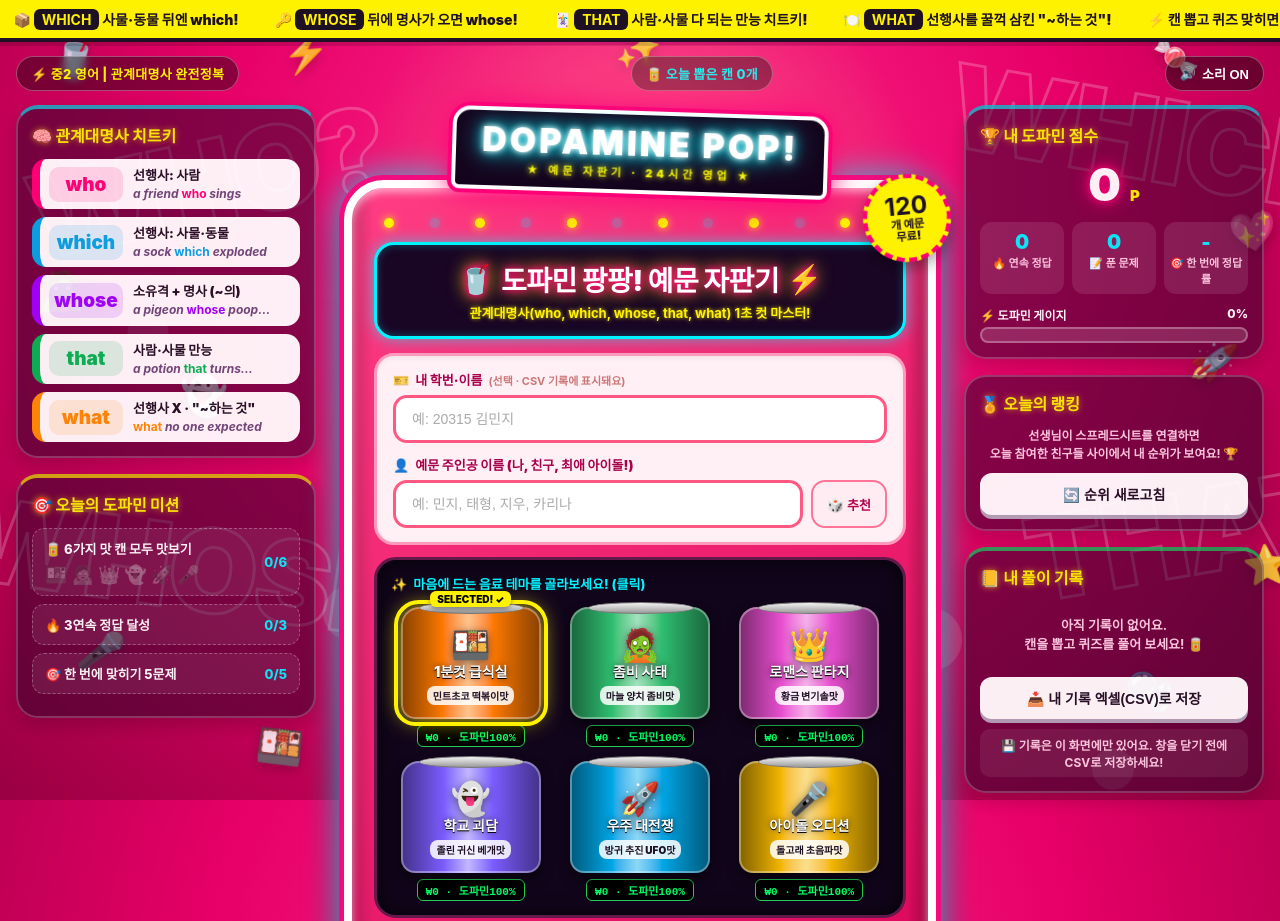
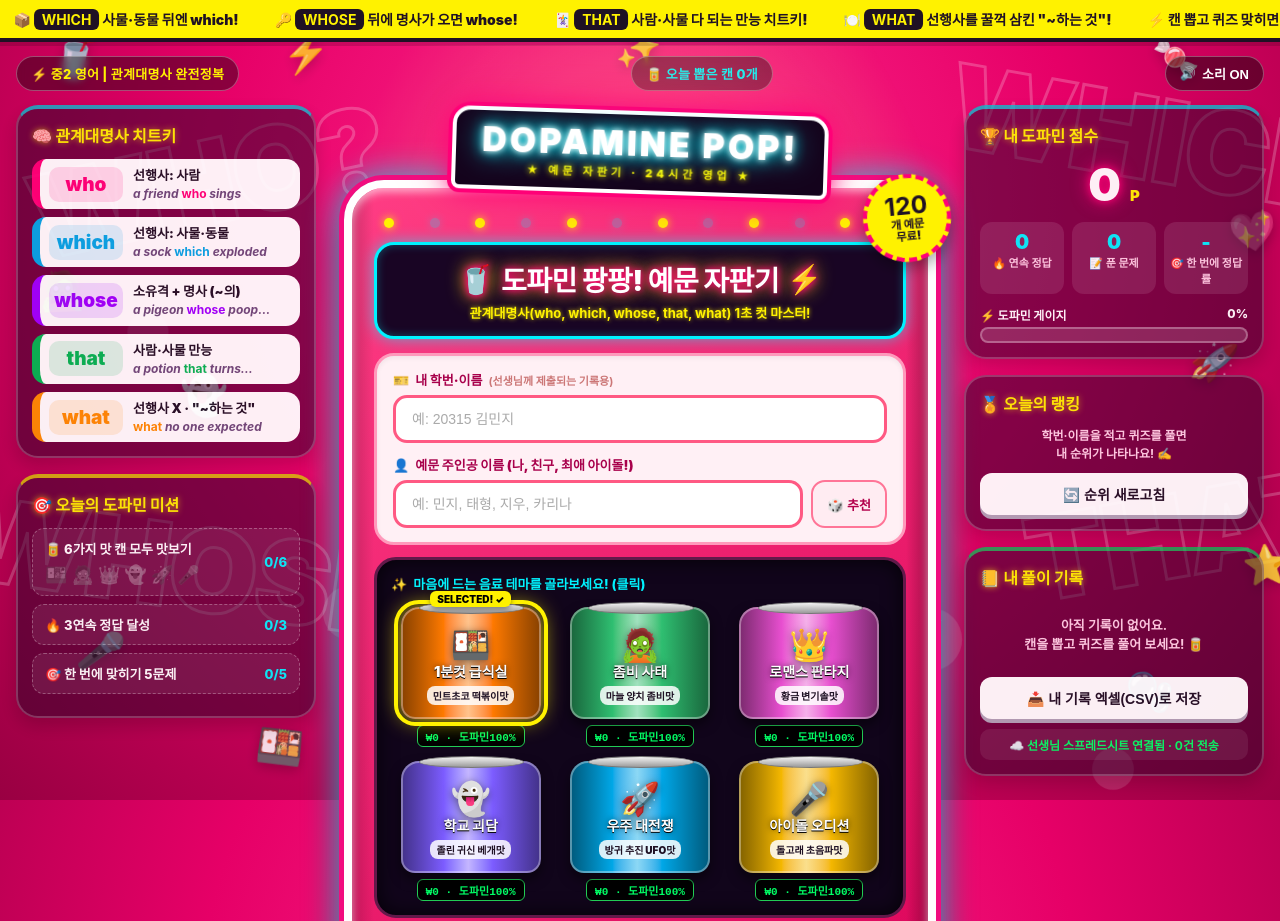
Before and after one commit to angela22135/Dopamine, a plain HTML site: page index.html in a window 1280 px wide. Shown: the top 921 px of the page. Drawn offline with Linux system fonts and the light colour scheme.

Commit message:
Add files via upload

```diff
--- a/index.html
+++ b/index.html
@@ -1227,7 +1227,7 @@
     const SHEET_CONFIG = {
       // 구글 Apps Script 웹 앱 URL을 붙여넣으면 학생 답이 스프레드시트에 기록됩니다.
       // 비워 두면 기록은 이 화면 안에만 남고, CSV로 내려받을 수 있습니다.
-      url: '',
+      url: 'https://script.google.com/macros/s/AKfycbyTaU5I1sJISF8DmrQK0VEMgLvwYleUdhXV0ydWnjEw-up8f_TEItkADSB9NbBWEMZTNQ/exec',
       // true면 스프레드시트가 연결된 경우 학번·이름을 꼭 적어야 캔을 뽑을 수 있어요.
       requireStudentId: true
     };
```
